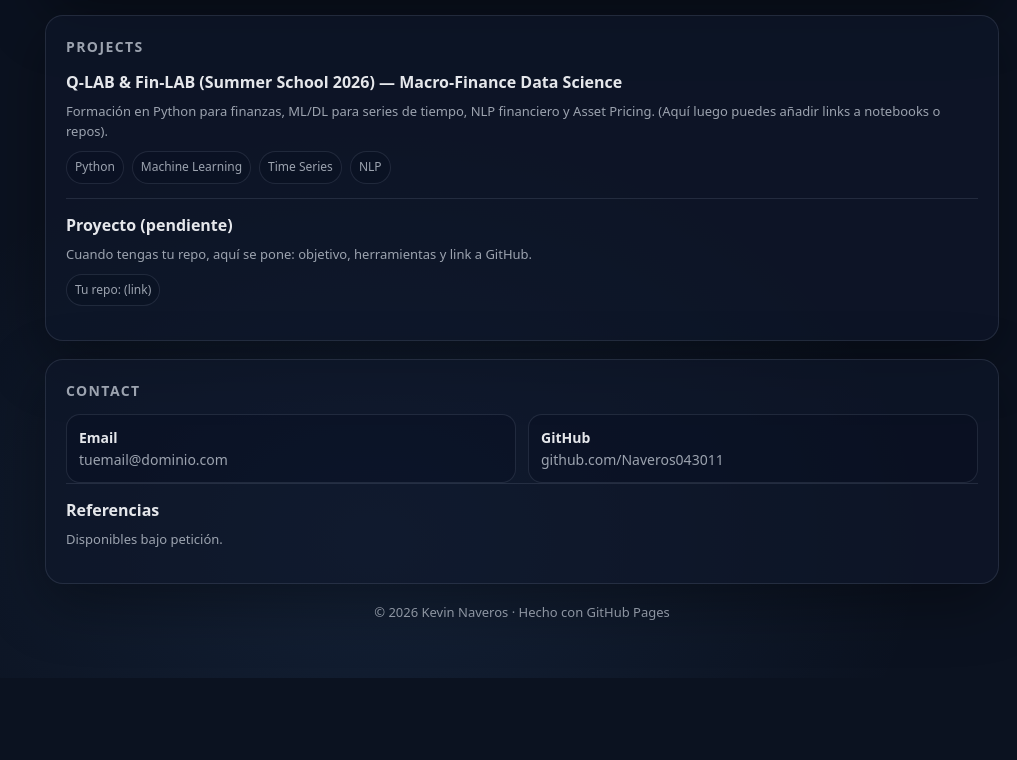
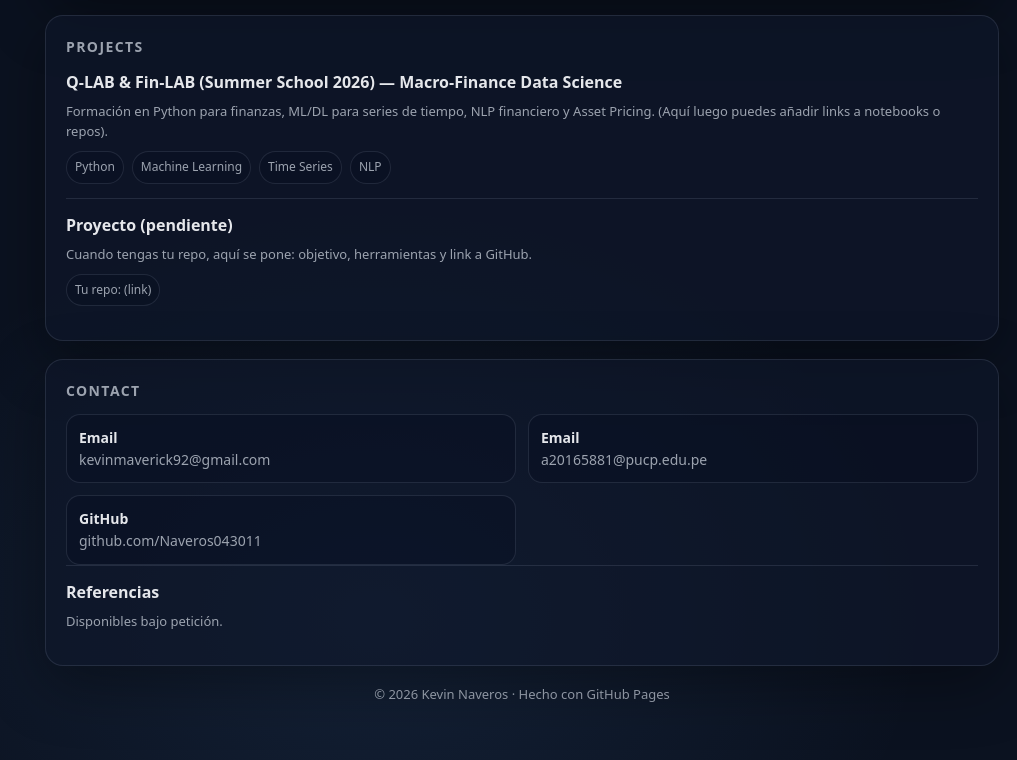
Before and after one commit to Naveros043011/Naveros043011.github.io, a plain HTML site: page index.html in a window 1280 px wide. Shown: the part 2072-2832 px from the top of the page, without its empty margins (263-1280 px from the left). Before the commit the page ends 2750 px from the top, so only its background shows below. Drawn offline with nearby package versions, Linux system fonts and the light colour scheme.

Commit message:
Update index.html

```diff
--- a/index.html
+++ b/index.html
@@ -437,7 +437,8 @@
         <section id="contact" class="card" style="margin-top:18px">
           <h2>Contact</h2>
           <div class="contactgrid">
-            <div class="contactbox"><b>Email</b><br><span>tuemail@dominio.com</span></div>
+            <div class="contactbox"><b>Email</b><br><span>kevinmaverick92@gmail.com</span></div>
+            <div class="contactbox"><b>Email</b><br><span>a20165881@pucp.edu.pe</span></div>
             <div class="contactbox"><b>GitHub</b><br><span>github.com/Naveros043011</span></div>
           </div>
           <div class="item">
```
